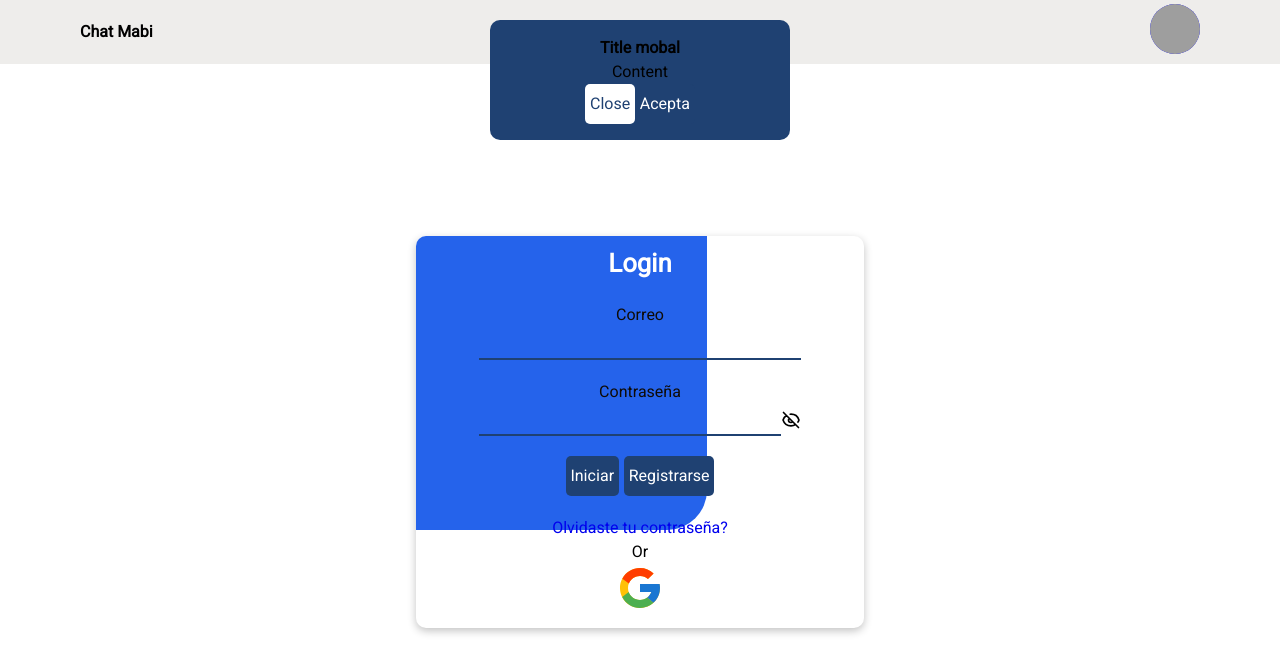
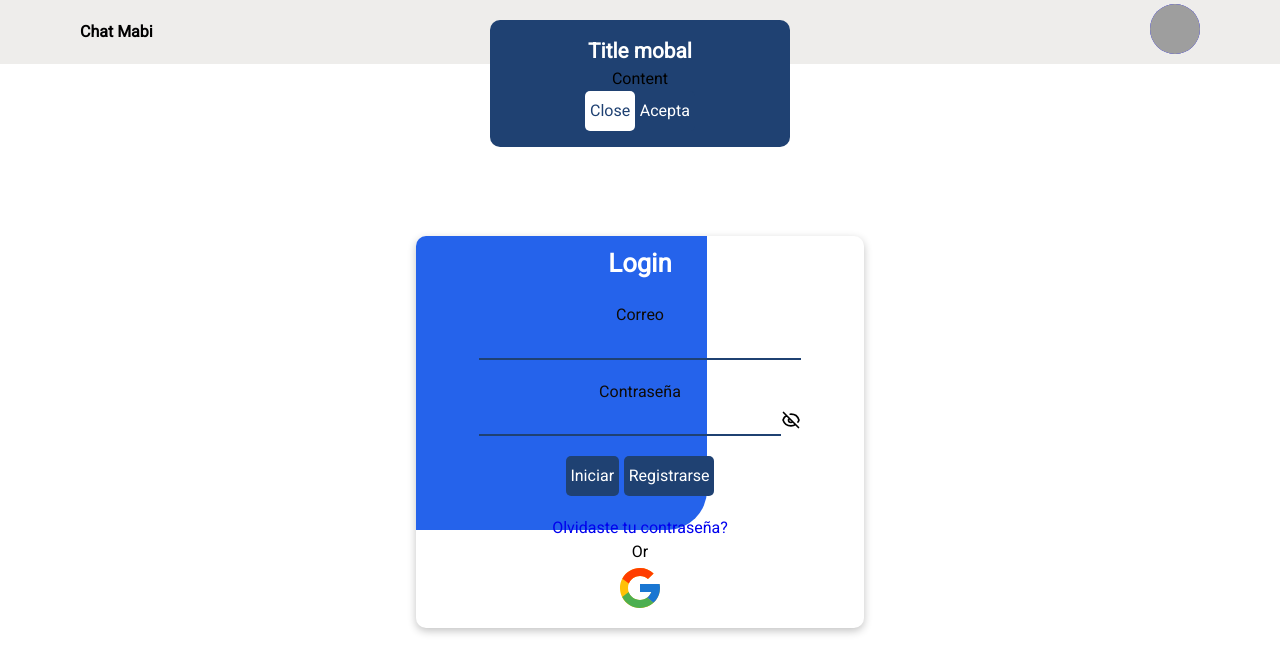
Before and after one commit to LuisArielRetanaHernadez/caht_client, a React (Vite) app: page /login in a window 1280 px wide. Shown: the top 672 px of the page. Built offline with nearby package versions, Linux system fonts and the light colour scheme; no server answers; grey boxes are pictures that could not be loaded.

Commit message:
agregando estilso a la clase 'mobal__title' donde le damos color y una tamaño de fuente

```diff
--- a/src/components/Mobal/Mobal.css
+++ b/src/components/Mobal/Mobal.css
@@ -8,3 +8,8 @@
   top: 20px;
   z-index: 10;
 }
+
+.mobal__title {
+  color: var(--white);
+  font-size: 1.3rem;
+}
```
